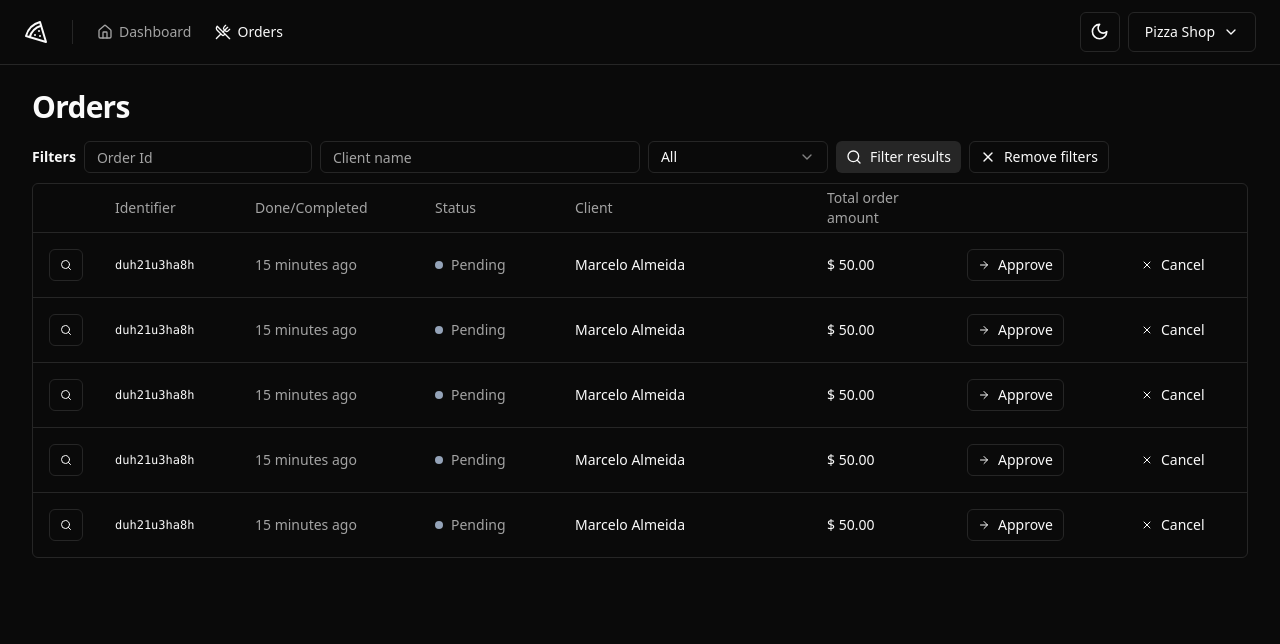
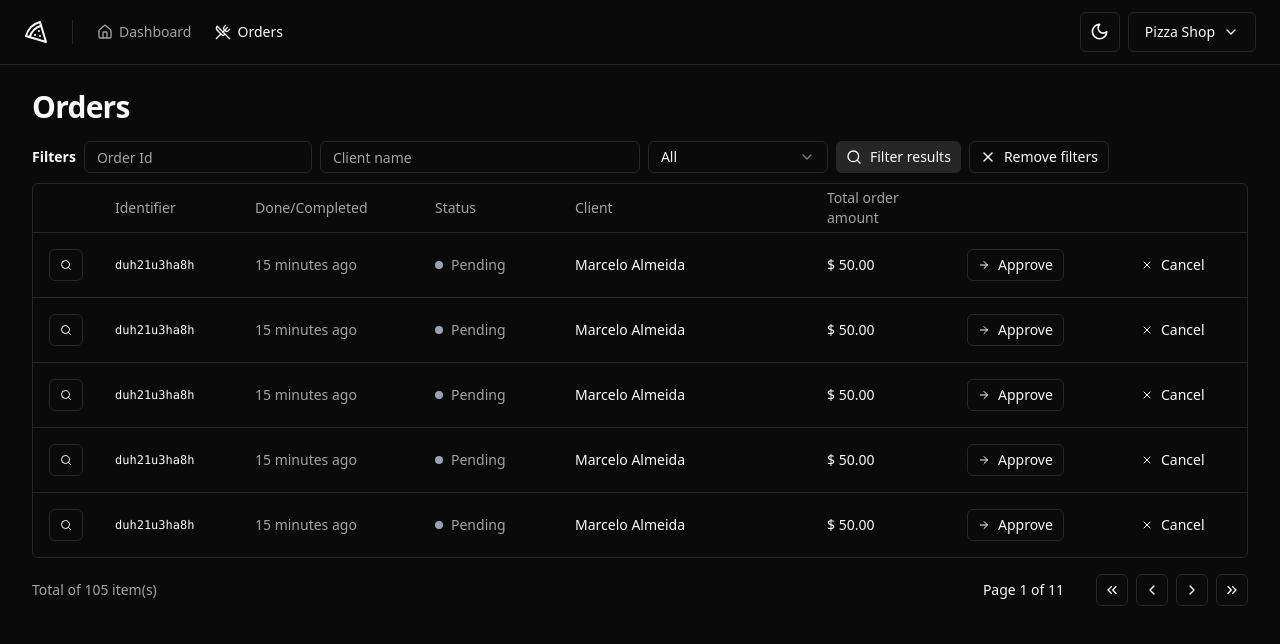
Before and after one commit to marcelopajr/pizza-shop, a React (Vite) app: page /orders in a window 1280 px wide. Shown: the top 644 px of the page. Built offline with nearby package versions, Linux system fonts and the light colour scheme.

Commit message:
chore: add pagination

```diff
--- /dev/null
+++ b/src/components/pagination.tsx
@@ -0,0 +1,54 @@
+import {
+  ChevronLeft,
+  ChevronRight,
+  ChevronsLeft,
+  ChevronsRight,
+} from 'lucide-react'
+
+import { Button } from './ui/button'
+
+export interface PaginationProps {
+  pageIndex: number
+  totalCount: number
+  perPage: number
+}
+
+export function Pagination({
+  pageIndex,
+  totalCount,
+  perPage,
+}: PaginationProps) {
+  const pages = Math.ceil(totalCount / perPage) || 1
+
+  return (
+    <div className="flex items-center justify-between">
+      <span className="text-sm text-muted-foreground">
+        Total of {totalCount} item(s)
+      </span>
+
+      <div className="flex items-center gap-6 lg:gap-8">
+        <div className="text-sm font-medium">
+          Page {pageIndex + 1} of {pages}
+        </div>
+        <div className="flex items-center gap-2">
+          <Button variant="outline" className="h-8 w-8 p-0">
+            <ChevronsLeft className="h-4 w-4" />
+            <span className="sr-only">First page</span>
+          </Button>
+          <Button variant="outline" className="h-8 w-8 p-0">
+            <ChevronLeft className="h-4 w-4" />
+            <span className="sr-only">Previous page</span>
+          </Button>
+          <Button variant="outline" className="h-8 w-8 p-0">
+            <ChevronRight className="h-4 w-4" />
+            <span className="sr-only">Next page</span>
+          </Button>
+          <Button variant="outline" className="h-8 w-8 p-0">
+            <ChevronsRight className="h-4 w-4" />
+            <span className="sr-only">Last page</span>
+          </Button>
+        </div>
+      </div>
+    </div>
+  )
+}
--- a/src/pages/app/orders/orders.tsx
+++ b/src/pages/app/orders/orders.tsx
@@ -1,5 +1,6 @@
 import { Helmet } from 'react-helmet-async'
 
+import { Pagination } from '@/components/pagination'
 import {
   Table,
   TableBody,
@@ -17,7 +18,7 @@ export function Orders() {
       <Helmet title="Orders" />
       <div className="flex flex-col gap-4">
         <h1 className="text-3xl font-bold tracking-tight">Orders</h1>
-      </div>
+
         <div className="space-y-2.5">
           <OrderTableFilters />
 
@@ -30,7 +31,9 @@ export function Orders() {
                   <TableHead className="w-[180px]">Done/Completed</TableHead>
                   <TableHead className="w-[140px]">Status</TableHead>
                   <TableHead>Client</TableHead>
-                <TableHead className="w-[140px]">Total order amount</TableHead>
+                  <TableHead className="w-[140px]">
+                    Total order amount
+                  </TableHead>
                   <TableHead className="w-[164px]"></TableHead>
                   <TableHead className="w-[132px]"></TableHead>
                 </TableRow>
@@ -44,6 +47,9 @@ export function Orders() {
             </Table>
           </div>
         </div>
+
+        <Pagination pageIndex={0} totalCount={105} perPage={10} />
+      </div>
     </>
   )
 }
```
Lines whose indentation alone changed are shown as unchanged.
